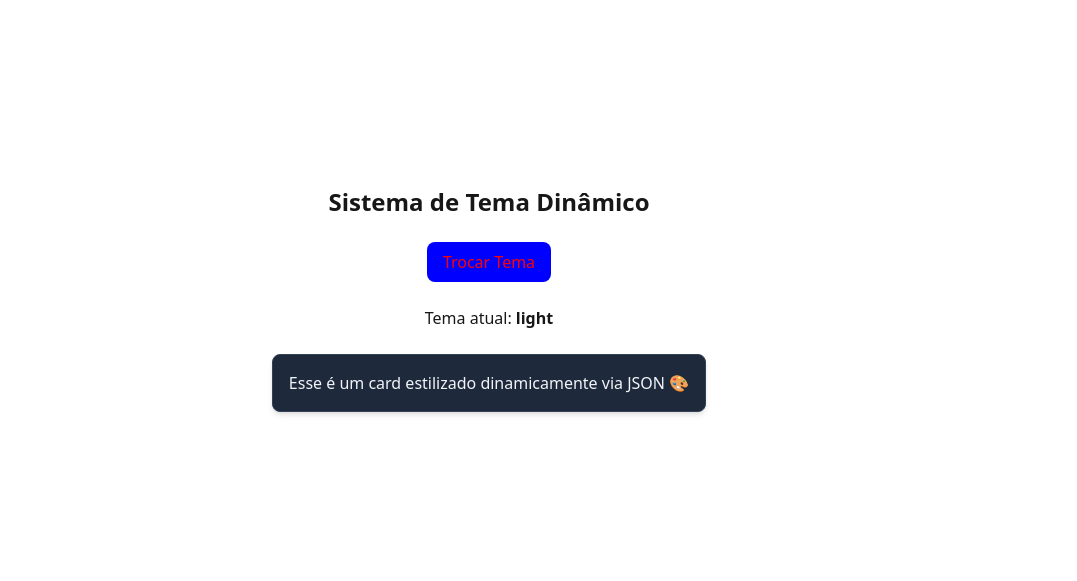
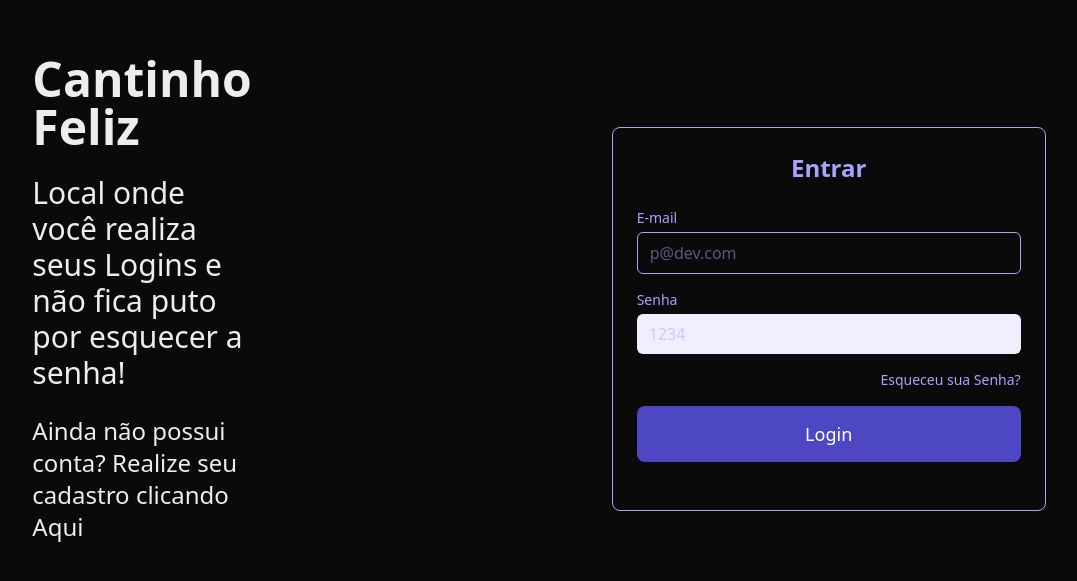
Before and after one commit to Leandroooh/customtheme, a Next.js app: page / in a window 1280 px wide. Shown: the part 101-682 px from the top of the page, without its empty margins (151-1228 px from the left). Built offline with nearby package versions, Linux system fonts and the light colour scheme.

Commit message:
style: Changes on UI

```diff
--- a/src/app/components/ThemedButton.tsx
+++ b/src/app/components/ThemedButton.tsx
@@ -18,8 +18,9 @@ export default function ThemedButton({ label, onClick }: ThemedButtonProps) {
         backgroundColor: style.bg,
         color: style.text,
         borderRadius: style.radius,
+        fontSize: style.fontSize,
       }}
-      className="px-4 py-2 font-medium transition-colors"
+      className="min-w-sm min-h-14 py-2 font-medium transition-colors"
       onMouseOver={(e) =>
       ((e.currentTarget as HTMLButtonElement).style.backgroundColor =
         style.hover)
--- a/src/app/components/ThemedCard.tsx
+++ b/src/app/components/ThemedCard.tsx
@@ -1,13 +1,15 @@
 "use client";
 
 import { ReactNode } from "react";
-import { useTheme } from '../Hooks/useTheme';
+import { useTheme } from "../Hooks/useTheme";
+import ThemedButton from './ThemedButton';
 
-interface ThemedCardProps {
-  children: ReactNode;
+type themedCardProps = {
+  emailText: string;
+  passwordText: string;
 }
 
-export default function ThemedCard({ children }: ThemedCardProps) {
+export default function ThemedCard({ emailText, passwordText }: themedCardProps) {
   const { themeConfig } = useTheme();
   const style = themeConfig.card;
 
@@ -18,9 +20,38 @@ export default function ThemedCard({ children }: ThemedCardProps) {
         color: style.text,
         border: `1px solid ${style.border}`,
       }}
-      className="p-4 rounded-lg shadow-md"
+      className="w-full max-w-xl h-full min-h-96 border mx-auto mt-10 p-6 rounded-lg shadow-md"
     >
-      {children}
+      <h2 className="text-2xl font-semibold mb-6 text-center">Entrar</h2>
+      <form className="space-y-4">
+        <div>
+          <label className="block mb-1 text-sm font-medium">E-mail</label>
+          <input
+            type="text"
+            className="w-full px-3 py-2 border rounded-md focus:outline-none focus:ring-2 focus:ring-purple-500"
+            placeholder={emailText}
+          />
+        </div>
+        <div>
+          <label className="block mb-1 text-sm font-medium">Senha</label>
+          <div className="">
+            <input
+              type="password"
+              className="w-full px-3 py-2 rounded-md focus:outline-none focus:ring-2 bg-[#F0EFFF] focus:ring-purple-500"
+              placeholder={passwordText}
+            />
+          </div>
+        </div>
+
+        <div
+          style={{ color: style.text }}
+          className="text-right text-sm hover:underline cursor-pointer">
+          Esqueceu sua Senha?
+        </div>
+
+        <ThemedButton label='Login' />
+
+      </form>
     </div>
   );
 }
--- a/src/app/data/theme.json
+++ b/src/app/data/theme.json
@@ -1,15 +1,16 @@
 {
   "light": {
     "button": {
-      "bg": "blue",
-      "text": "red",
+      "bg": "#4D47C3",
+      "text": "#FFF",
       "hover": "gray",
-      "radius": "0.5rem"
+      "radius": "0.5rem",
+      "fontSize": "18px"
     },
     "card": {
-      "bg": "#1E293B",
-      "text": "#F1F5F9",
-      "border": "#334155"
+      "bg": "FFF",
+      "text": "#A7A3FF",
+      "border": "none"
     }
   },
   "dark": {
@@ -17,10 +18,11 @@
       "bg": "#1E293B",
       "text": "#F8FAFC",
       "hover": "#334155",
-      "radius": "0.5rem"
+      "radius": "0.5rem",
+      "fontSize": "12px"
     },
     "card": {
-      "bg": "#0F172A",
+      "bg": "#FFF",
       "text": "#E2E8F0",
       "border": "#1E293B"
     }
--- a/src/app/globals.css
+++ b/src/app/globals.css
@@ -10,11 +10,11 @@
 }
 
 [data-theme='dark'] {
-  --background: #0a0a0a;
+  --background: #FFF;
   --foreground: #ededed;
 }
 
-@media (prefers-color-scheme: dark ) {
+@media (prefers-color-scheme: light ) {
   :root {
     --background: #0a0a0a;
     --foreground: #ededed;
--- a/src/app/layout.tsx
+++ b/src/app/layout.tsx
@@ -1,11 +1,6 @@
 import "./globals.css";
 
 import { ThemeProvider } from './context/themeProvider';
-
-export const metadata = {
-  title: "Dynamic Theme System",
-  description: "Theme driven UI with JSON + Next.js + Tailwind",
-};
 
 export default function RootLayout({ children }: { children: React.ReactNode }) {
   return (
--- a/src/app/page.tsx
+++ b/src/app/page.tsx
@@ -8,15 +8,19 @@ export default function Home() {
   const { toggleTheme, theme } = useTheme();
 
   return (
-    <main className="flex flex-col items-center justify-center min-h-screen gap-6 p-6">
-      <h1 className="text-2xl font-bold">Sistema de Tema Dinâmico</h1>
+    <main className="flex flex-row px-48 items-center justify-center min-h-screen gap-80 p-6">
+      <div className='pl-25 pr-10'>
+        <h1 className="text-2xl font-bold"></h1>
 
-      <ThemedButton label="Trocar Tema" onClick={toggleTheme} />
-      <p>Tema atual: <b>{theme}</b></p>
+        <h1 className='text-5xl font-bold'>Cantinho Feliz</h1>
+        <h3 className='text-3xl mt-6'>Local onde você realiza seus Logins e não fica puto por esquecer a senha!</h3>
 
-      <ThemedCard>
-        <p>Esse é um card estilizado dinamicamente via JSON 🎨</p>
-      </ThemedCard>
+        <p className='mt-6 text-2xl'>Ainda não possui conta? Realize seu cadastro <span>clicando Aqui</span></p>
+
+      </div>
+      <div className='min-h-xl'>
+        <ThemedCard emailText='p@dev.com' passwordText='1234' />
+      </div>
     </main>
   );
 }
```
Also changed, not shown: tailwind.config.ts (renamed from tailwind.config.js).
